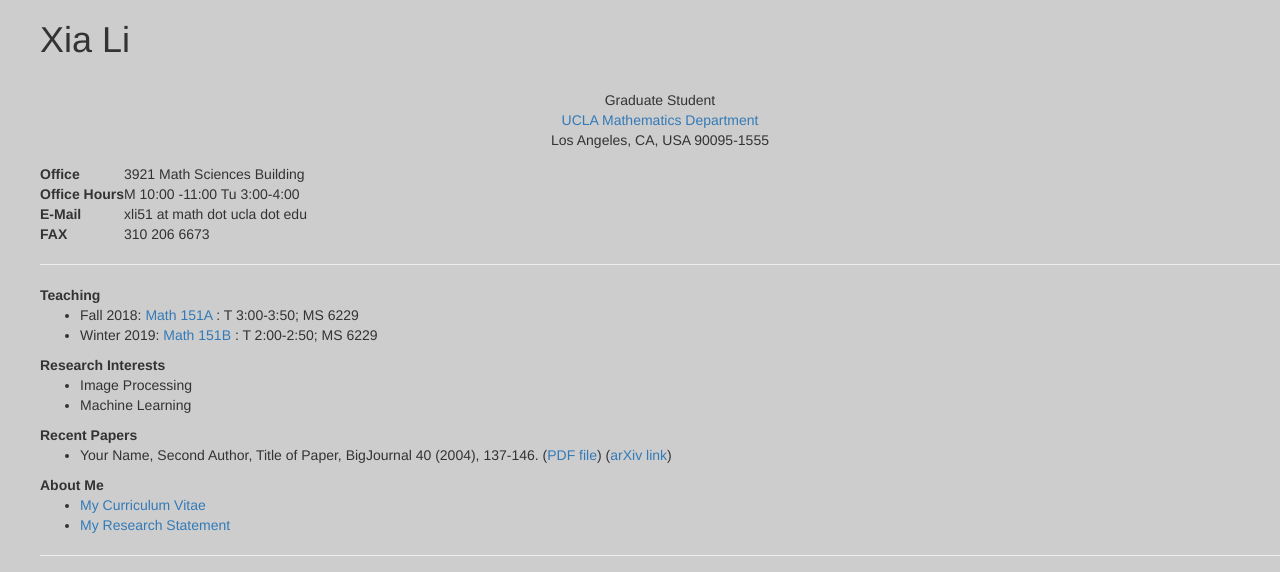
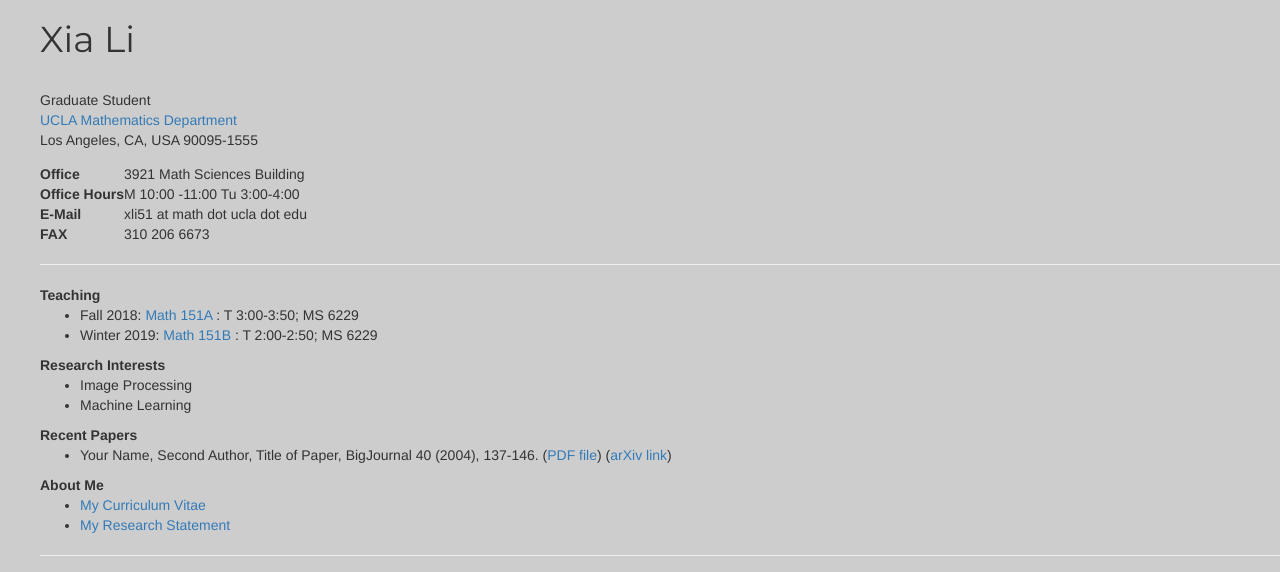
Before and after one commit to RenfeiChen/Homepage, a plain HTML site: page index.html in a window 1280 px wide. Drawn offline with nearby package versions, Linux system fonts and the light colour scheme.

Commit message:
edition4

```diff
--- a/index.html
+++ b/index.html
@@ -11,7 +11,7 @@ p.margin {margin-left:50px;}
 <meta name="author" content="Your Name"> <!-- Change name, 4 places -->
 <!-- Special styles or stylesheet link come before mathnet.css -->
 <link rel="stylesheet" href="https://cdn.jsdelivr.net/npm/bootstrap@3.3.7/dist/css/bootstrap.min.css" integrity="sha384-BVYiiSIFeK1dGmJRAkycuHAHRg32OmUcww7on3RYdg4Va+PmSTsz/K68vbdEjh4u" crossorigin="anonymous">
-
+<link href="https://fonts.googleapis.com/css?family=Montserrat" rel="stylesheet">
 
 </head>
 
@@ -46,12 +46,12 @@ float can be left or right
 <img src="mugshot.jpg" width="25%" style="float:right; margin-top: 1em"
     alt="Portrait of Your Name">
     Ending comment, remove to reveal image --><!-- Change name, 4 places -->
-<h1>Xia Li</h1> <!-- Change name, 4 places -->
-<div style="text-align: center">
+<h1 style="font-family:'Montserrat', sans-serif;">Xia Li</h1> <!-- Change name, 4 places -->
+
 <br>Graduate Student
 <br><a href="http://www.ucla.edu/">UCLA</a>  <a href="http://www.math.ucla.edu/">Mathematics Department</a>
 <br>Los Angeles, CA, USA 90095-1555
-</div>
+
 
 <table style="border-width: 1.5em; margin-top: 1em">
 <col width="20%"><col width="80%">
```
